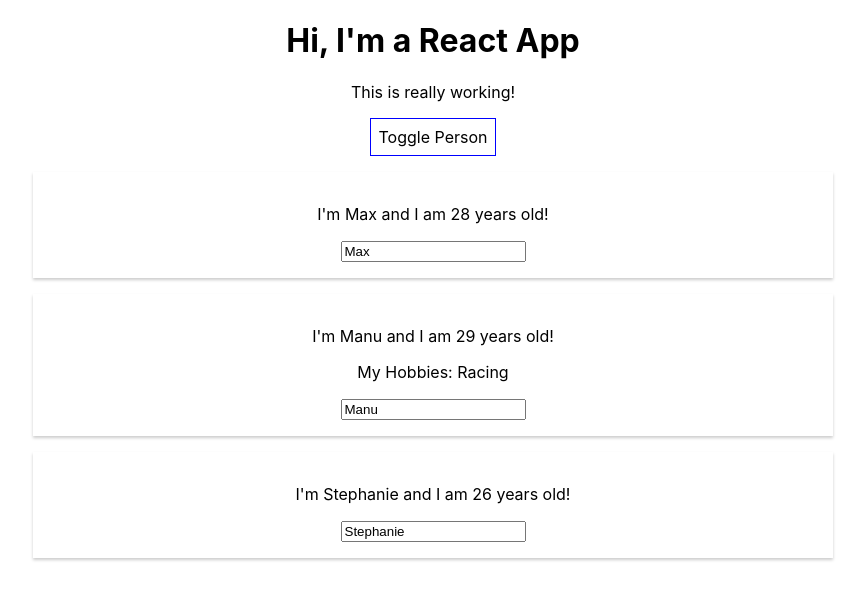
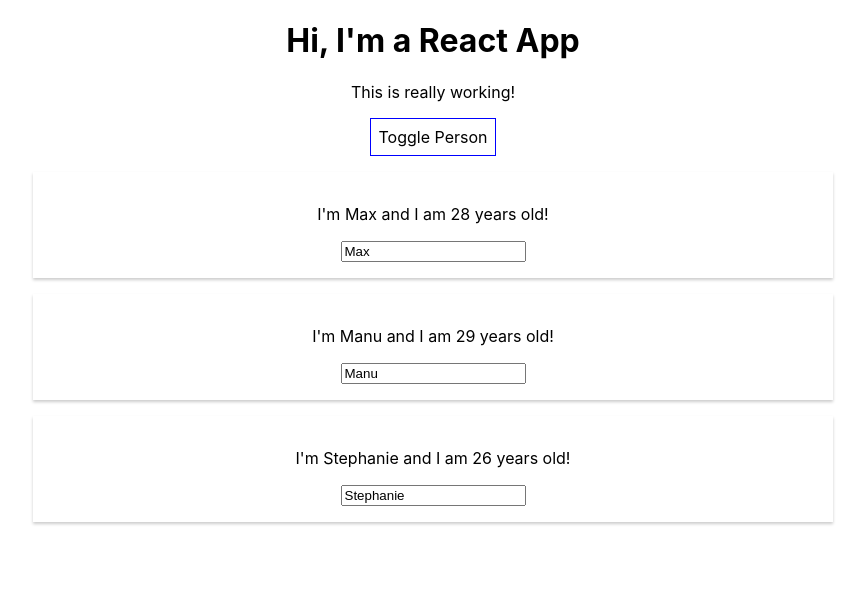
Before and after one commit to ntayungao/React-Js-Sample, a React (Create React App) app: page / in a window 1280 px wide. Both pictures are taken after a click on the button "Toggle Person". Shown: the top 600 px of the page, without its empty margins (207-1072 px from the left). Built offline with nearby package versions, Linux system fonts and the light colour scheme.

Commit message:
Update App.js

```diff
--- a/src/App.js
+++ b/src/App.js
@@ -13,26 +13,30 @@
     showPersons: false
   }
 
-  switchNameHandler = (newName) => {
-    //console.log('Was clicked!');
-    //Dont do this: this.state.persons[0].name = 'Maximillian';
-    this.setState ({
-      persons: [
-      {name: newName, age: 28},
-      {name: 'Manu', age: 29},
-      {name: 'Stephanie', age: 27}
-      ]
-    })
+  nameChangedHandler = ( event, id ) => {
+    const personIndex = this.state.persons.findIndex( p => {
+      return p.id  === id;
+    });
+
+    const person = {
+      ...this.state.persons[personIndex]
+    };
+
+    //onst person = Object.assign({}, this.state.person[personIndex]);
+
+    person.name = event.target.value;
+
+    const persons = [...this.state.persons];
+    persons[personIndex] = person;
+
+    this.setState ({persons: persons});
   }
 
-  nameChangedHandler = (event) => {
-    this.setState ({
-      persons: [
-      {name: 'Max', age: 28},
-      {name: event.target.value, age: 29},
-      {name: 'Stephanie', age: 26}
-      ]
-    })
+  deletePersonHandler = (personIndex) => {
+    //const persons = this.state.persons.slice();
+    const persons = [...this.state.persons];
+    persons.splice(personIndex, 1);
+    this.setState({persons: persons});
   }
 
   togglePersonsHandler = () => {
@@ -54,17 +58,14 @@
     if (this.state.showPersons){
       persons = (
         <div>
-        <Person
-          name={this.state.persons[0].name}
-          age={this.state.persons[0].age} />
-        <Person
-          name={this.state.persons[1].name}
-          age={this.state.persons[1].age}
-          click={this.switchNameHandler.bind(this, 'Max!')}
-          changed={this.nameChangedHandler} >My Hobbies: Racing</Person>
-        <Person
-          name={this.state.persons[2].name}
-          age={this.state.persons[2].age}/>
+          {this.state.persons.map((person, index) => {
+            return <Person
+            click={() => this.deletePersonHandler(index)}
+            name={person.name}
+            age={person.age}
+            key={person.id}
+            changed={(event) => this.nameChangedHandler(event, person.id)} />
+          })}
     </div>
       )
     }
```
